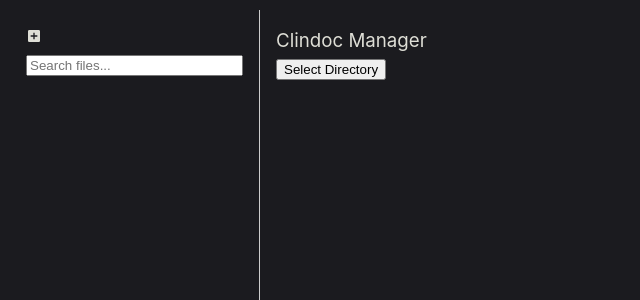
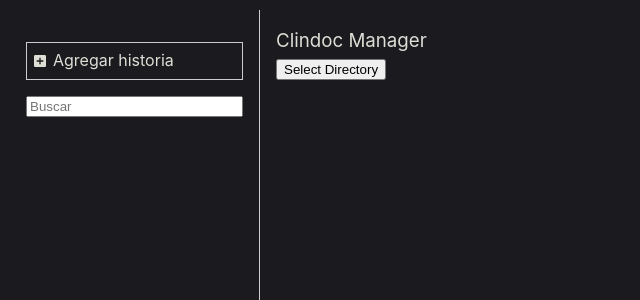
Before and after one commit to RafaeLS85/clindoc-manager, a React (Vite) app: page / in a window 1280 px wide. Shown: the top 300 px of the page, without its empty margins (0-640 px from the left). Built offline with nearby package versions, Linux system fonts and the light colour scheme.

Commit message:
create new file fix

```diff
--- a/src/renderer/src/App.tsx
+++ b/src/renderer/src/App.tsx
@@ -1,6 +1,7 @@
 import { useEffect, useState } from 'react'
 import DocumentViewer from './components/DocumentViewer'
 import Sidebar from './components/Sidebar'
+// import DocxReader from './components/DocxReader'
 
 function App(): JSX.Element {
   const [selectedDirectory, setSelectedDirectory] = useState<string | null>(null)
@@ -46,6 +47,7 @@ function App(): JSX.Element {
         <button onClick={handleDirectorySelect}>Select Directory</button>
         {selectedFile && <DocumentViewer filePath={selectedFile} />}
       </div>
+      {/* <DocxReader /> */}
     </div>
   )
 }
--- a/src/renderer/src/components/Sidebar.tsx
+++ b/src/renderer/src/components/Sidebar.tsx
@@ -87,16 +87,40 @@ const Sidebar: React.FC<SidebarProps> = ({ directoryPath, onFileSelect }) => {
     setCreateError(null)
   }
 
+  const mainContainer: React.CSSProperties = {
+    width: '250px',
+    borderRight: '1px solid #ccc',
+    padding: '16px',
+    display: 'flex',
+    flexDirection: 'column',
+    gap: '16px'
+  }
+
+  const addButtonStyles: React.CSSProperties = {
+    display: 'flex',
+    alignItems: 'center',
+    cursor: 'pointer',
+    gap: '5px',
+    padding: '5px'
+  }
+
+  const listStyles: React.CSSProperties = {
+    listStyle: 'none',
+    padding: 0,
+    margin: 0,
+    overflowY: 'auto',
+    flexGrow: 1
+  }
+
   return (
-    <div style={{ width: '250px', borderRight: '1px solid #ccc', padding: '16px' }}>
+    <div style={mainContainer}>
       <h3 style={{}}>{getFolderName(directoryPath)}</h3>
-      {/* <button onClick={() => setCreateNewFile(!createNewFile)}>
-        {createNewFile ? 'Close' : 'New File'}
-      </button> */}
 
-      <div onClick={() => setCreateNewFile(!createNewFile)}>
+      <div style={{ border: '1px solid #ccc' }}>
+        <div style={addButtonStyles} onClick={() => setCreateNewFile(!createNewFile)}>
           {createNewFile ? <IoMdClose /> : <MdAddBox />}
-        {/* <IoIosAddCircleOutline /> */}
+
+          <p>{!createNewFile ? 'Agregar historia' : 'Cerrar'}</p>
         </div>
 
         <div>
@@ -104,22 +128,23 @@ const Sidebar: React.FC<SidebarProps> = ({ directoryPath, onFileSelect }) => {
             <>
               <input
                 type="text"
-              placeholder="New file name"
+                placeholder="Nombre del nuevo archivo"
                 value={newFileName}
                 onChange={handleNewFileNameChange}
                 style={{ marginBottom: '10px', width: '100%' }}
               />
-            <button onClick={handleCreateFile} disabled={creating}>
-              {creating ? 'Creating...' : 'Create File'}
+              <button onClick={handleCreateFile} disabled={creating || !newFileName}>
+                {creating ? 'Espere...' : 'Crear archivo'}
               </button>
             </>
           )}
 
           {createError && <p style={{ color: 'red' }}>{createError}</p>}
         </div>
+      </div>
       <input
         type="text"
-        placeholder="Search files..."
+        placeholder="Buscar"
         value={searchTerm}
         onChange={handleSearchChange}
         style={{ marginBottom: '10px', width: '100%' }}
@@ -130,7 +155,7 @@ const Sidebar: React.FC<SidebarProps> = ({ directoryPath, onFileSelect }) => {
           {filteredFiles.length} of {files.length} files are shown
         </p>
       )}
-      <ul>
+      <ul style={listStyles}>
         {filteredFiles.map((file) => (
           <li key={file} onClick={() => handleFileClick(file)} style={{ cursor: 'pointer' }}>
             {file}
--- a/src/types/api.d.ts
+++ b/src/types/api.d.ts
@@ -1,3 +1,5 @@
+import type { Result } from 'mammoth'
+
 export interface FileFilter {
   name: string
   extensions: string[]
@@ -19,6 +21,7 @@ declare global {
       removeDirectoryChangedListener: (callback: (event: any, path: string) => void) => void
       getDefaultDirectory: () => Promise<string>
       createFile: (filePath: string) => Promise<void>
+      readDocx: (filePath: string) => Promise<Result>
     }
   }
 }
```
Also changed, not shown: src/main/modules/files.ts (+15 -8 lines), src/preload/index.ts (+15 -2 lines), src/renderer/src/components/DocxReader.tsx (added, +20 -0 lines), 1 other file (tests, documents, lock files or other folders). Lines whose indentation alone changed are shown as unchanged.
